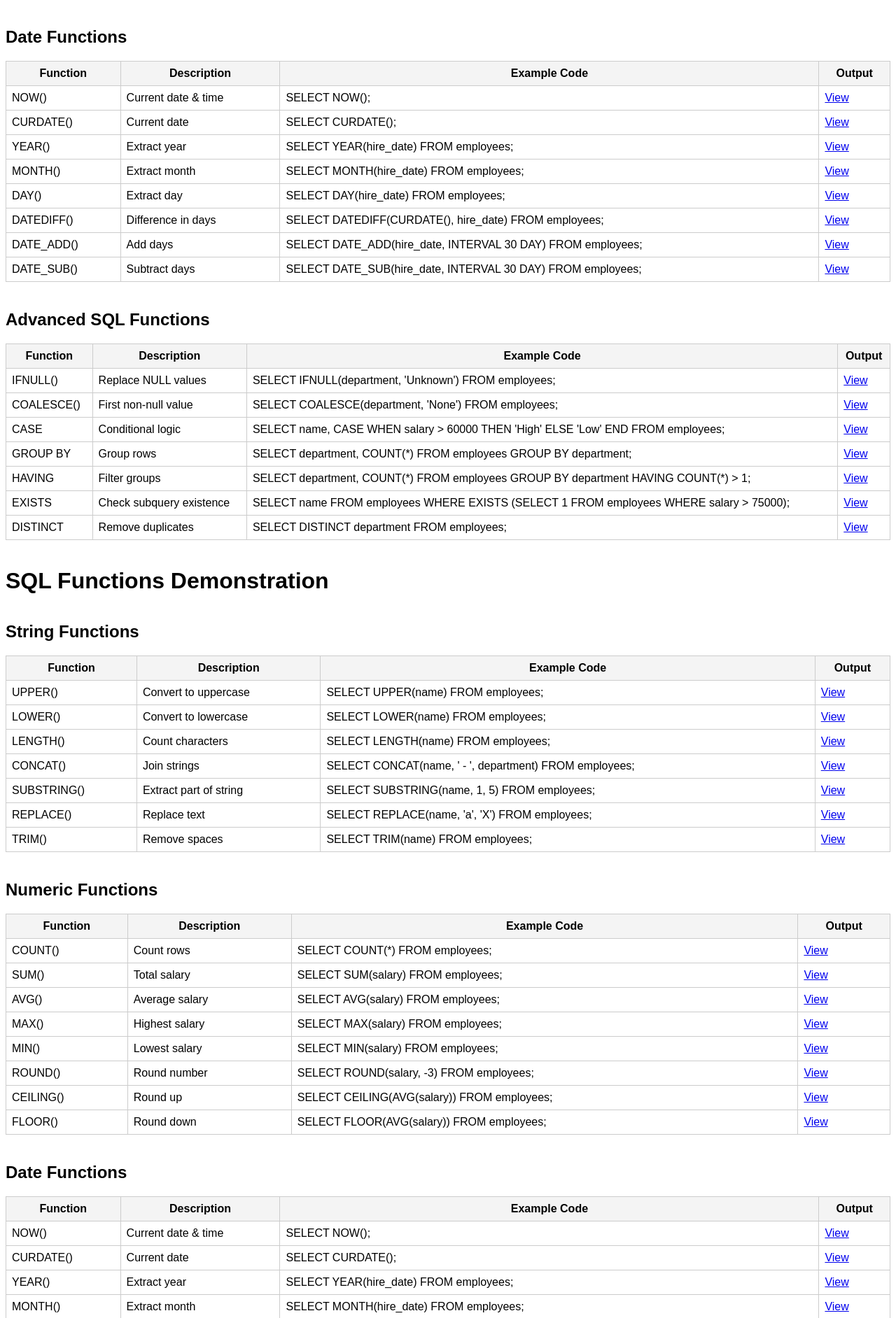
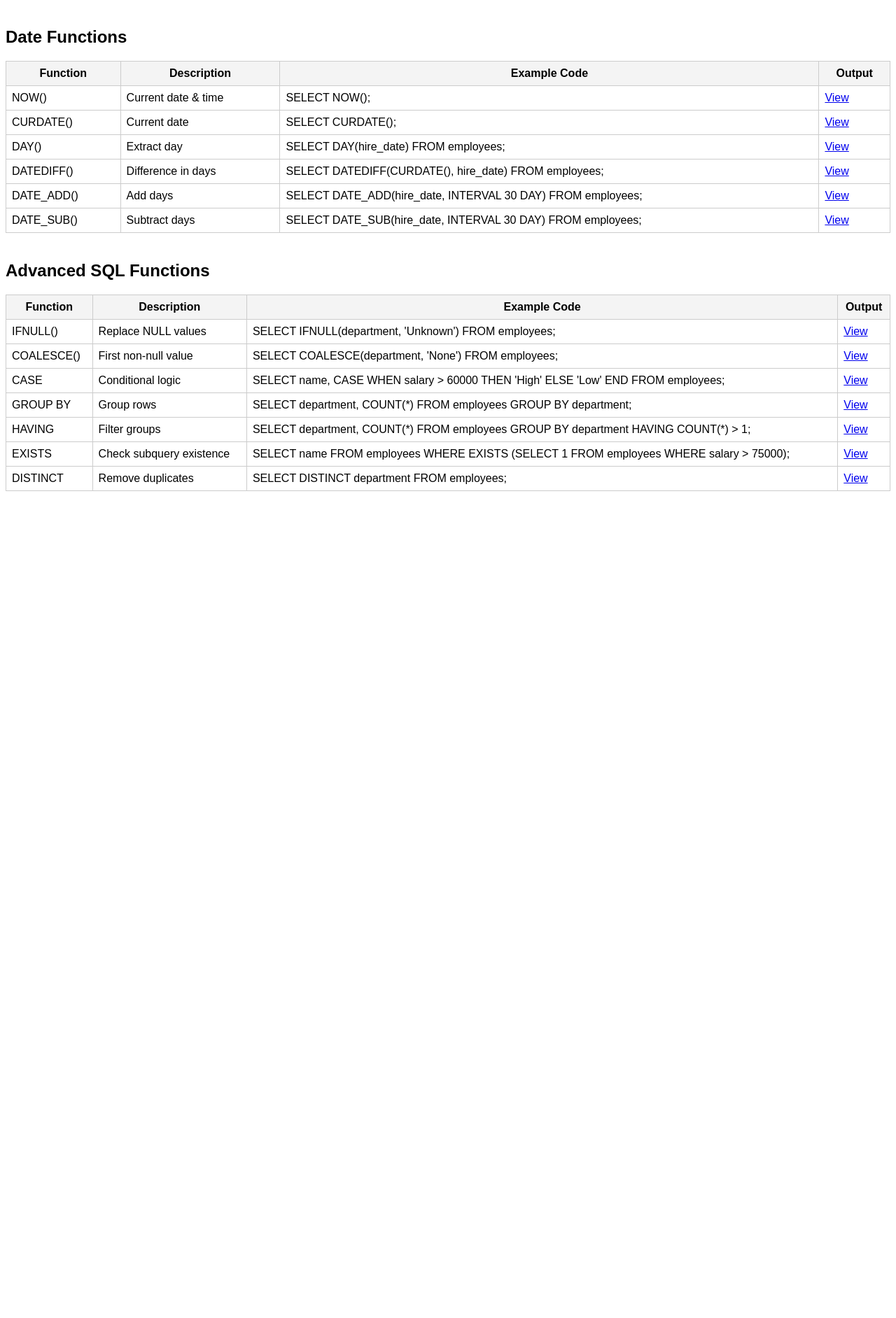
Before and after one commit to Frix15/Task3, a PHP site: page / in a window 1280 px wide. Shown: the part 832-2716 px from the top of the page at 70% size. After the commit the page ends 1534 px from the top, so only its background shows below. Run offline with PHP 8.4, Linux system fonts and the light colour scheme.

Commit message:
Fix index.php duplicate HTML

```diff
--- a/index.php
+++ b/index.php
@@ -31,10 +31,10 @@
 <table>
 <tr><th>Function</th><th>Description</th><th>Example Code</th><th>Output</th></tr>
 <tr><td>COUNT()</td><td>Count rows</td><td>SELECT COUNT(*) FROM employees;</td><td><a href="numeric/count.php">View</a></td></tr>
-<tr><td>SUM()</td><td>Total salary</td><td>SELECT SUM(salary) FROM employees;</td><td><a href="numeric/aggregate.php">View</a></td></tr>
+<tr><td>SUM()</td><td>Total salary</td><td>SELECT SUM(salary) FROM employees;</td><td><a href="numeric/sum.php">View</a></td></tr>
 <tr><td>AVG()</td><td>Average salary</td><td>SELECT AVG(salary) FROM employees;</td><td><a href="numeric/avg.php">View</a></td></tr>
-<tr><td>MAX()</td><td>Highest salary</td><td>SELECT MAX(salary) FROM employees;</td><td><a href="numeric/largest.php">View</a></td></tr>
-<tr><td>MIN()</td><td>Lowest salary</td><td>SELECT MIN(salary) FROM employees;</td><td><a href="numeric/smallest.php">View</a></td></tr>
+<tr><td>MAX()</td><td>Highest salary</td><td>SELECT MAX(salary) FROM employees;</td><td><a href="numeric/max.php">View</a></td></tr>
+<tr><td>MIN()</td><td>Lowest salary</td><td>SELECT MIN(salary) FROM employees;</td><td><a href="numeric/min.php">View</a></td></tr>
 <tr><td>ROUND()</td><td>Round number</td><td>SELECT ROUND(salary, -3) FROM employees;</td><td><a href="numeric/round.php">View</a></td></tr>
 <tr><td>CEILING()</td><td>Round up</td><td>SELECT CEILING(AVG(salary)) FROM employees;</td><td><a href="numeric/ceil.php">View</a></td></tr>
 <tr><td>FLOOR()</td><td>Round down</td><td>SELECT FLOOR(AVG(salary)) FROM employees;</td><td><a href="numeric/floor.php">View</a></td></tr>
@@ -45,8 +45,6 @@
 <tr><th>Function</th><th>Description</th><th>Example Code</th><th>Output</th></tr>
 <tr><td>NOW()</td><td>Current date & time</td><td>SELECT NOW();</td><td><a href="date/now.php">View</a></td></tr>
 <tr><td>CURDATE()</td><td>Current date</td><td>SELECT CURDATE();</td><td><a href="date/curdate.php">View</a></td></tr>
-<tr><td>YEAR()</td><td>Extract year</td><td>SELECT YEAR(hire_date) FROM employees;</td><td><a href="date/year.php">View</a></td></tr>
-<tr><td>MONTH()</td><td>Extract month</td><td>SELECT MONTH(hire_date) FROM employees;</td><td><a href="date/month.php">View</a></td></tr>
 <tr><td>DAY()</td><td>Extract day</td><td>SELECT DAY(hire_date) FROM employees;</td><td><a href="date/day.php">View</a></td></tr>
 <tr><td>DATEDIFF()</td><td>Difference in days</td><td>SELECT DATEDIFF(CURDATE(), hire_date) FROM employees;</td><td><a href="date/datediff.php">View</a></td></tr>
 <tr><td>DATE_ADD()</td><td>Add days</td><td>SELECT DATE_ADD(hire_date, INTERVAL 30 DAY) FROM employees;</td><td><a href="date/date_add.php">View</a></td></tr>
@@ -67,72 +65,6 @@
 
 </body>
 
-<!DOCTYPE html>
-<html>
-<head>
-    <title>SQL Functions Demo</title>
-    <style>
-        body { font-family: Arial; }
-        table { width: 100%; border-collapse: collapse; margin-bottom: 40px; }
-        th, td { border: 1px solid #ccc; padding: 8px; }
-        th { background: #f4f4f4; }
-        h2 { margin-top: 40px; }
-    </style>
-</head>
-<body>
 
-<h1>SQL Functions Demonstration</h1>
-
-<h2> String Functions</h2>
-<table>
-<tr><th>Function</th><th>Description</th><th>Example Code</th><th>Output</th></tr>
-<tr><td>UPPER()</td><td>Convert to uppercase</td><td>SELECT UPPER(name) FROM employees;</td><td><a href="string/upper.php">View</a></td></tr>
-<tr><td>LOWER()</td><td>Convert to lowercase</td><td>SELECT LOWER(name) FROM employees;</td><td><a href="string/lower.php">View</a></td></tr>
-<tr><td>LENGTH()</td><td>Count characters</td><td>SELECT LENGTH(name) FROM employees;</td><td><a href="string/length.php">View</a></td></tr>
-<tr><td>CONCAT()</td><td>Join strings</td><td>SELECT CONCAT(name, ' - ', department) FROM employees;</td><td><a href="string/concat.php">View</a></td></tr>
-<tr><td>SUBSTRING()</td><td>Extract part of string</td><td>SELECT SUBSTRING(name, 1, 5) FROM employees;</td><td><a href="string/substring.php">View</a></td></tr>
-<tr><td>REPLACE()</td><td>Replace text</td><td>SELECT REPLACE(name, 'a', 'X') FROM employees;</td><td><a href="string/replace.php">View</a></td></tr>
-<tr><td>TRIM()</td><td>Remove spaces</td><td>SELECT TRIM(name) FROM employees;</td><td><a href="string/trim.php">View</a></td></tr>
-</table>
-
-<h2> Numeric Functions</h2>
-<table>
-<tr><th>Function</th><th>Description</th><th>Example Code</th><th>Output</th></tr>
-<tr><td>COUNT()</td><td>Count rows</td><td>SELECT COUNT(*) FROM employees;</td><td><a href="numeric/count.php">View</a></td></tr>
-<tr><td>SUM()</td><td>Total salary</td><td>SELECT SUM(salary) FROM employees;</td><td><a href="numeric/aggregate.php">View</a></td></tr>
-<tr><td>AVG()</td><td>Average salary</td><td>SELECT AVG(salary) FROM employees;</td><td><a href="numeric/avg.php">View</a></td></tr>
-<tr><td>MAX()</td><td>Highest salary</td><td>SELECT MAX(salary) FROM employees;</td><td><a href="numeric/largest.php">View</a></td></tr>
-<tr><td>MIN()</td><td>Lowest salary</td><td>SELECT MIN(salary) FROM employees;</td><td><a href="numeric/smallest.php">View</a></td></tr>
-<tr><td>ROUND()</td><td>Round number</td><td>SELECT ROUND(salary, -3) FROM employees;</td><td><a href="numeric/round.php">View</a></td></tr>
-<tr><td>CEILING()</td><td>Round up</td><td>SELECT CEILING(AVG(salary)) FROM employees;</td><td><a href="numeric/ceil.php">View</a></td></tr>
-<tr><td>FLOOR()</td><td>Round down</td><td>SELECT FLOOR(AVG(salary)) FROM employees;</td><td><a href="numeric/floor.php">View</a></td></tr>
-</table>
-
-<h2> Date Functions</h2>
-<table>
-<tr><th>Function</th><th>Description</th><th>Example Code</th><th>Output</th></tr>
-<tr><td>NOW()</td><td>Current date & time</td><td>SELECT NOW();</td><td><a href="date/now.php">View</a></td></tr>
-<tr><td>CURDATE()</td><td>Current date</td><td>SELECT CURDATE();</td><td><a href="date/curdate.php">View</a></td></tr>
-<tr><td>YEAR()</td><td>Extract year</td><td>SELECT YEAR(hire_date) FROM employees;</td><td><a href="date/year.php">View</a></td></tr>
-<tr><td>MONTH()</td><td>Extract month</td><td>SELECT MONTH(hire_date) FROM employees;</td><td><a href="date/month.php">View</a></td></tr>
-<tr><td>DAY()</td><td>Extract day</td><td>SELECT DAY(hire_date) FROM employees;</td><td><a href="date/day.php">View</a></td></tr>
-<tr><td>DATEDIFF()</td><td>Difference in days</td><td>SELECT DATEDIFF(CURDATE(), hire_date) FROM employees;</td><td><a href="date/datediff.php">View</a></td></tr>
-<tr><td>DATE_ADD()</td><td>Add days</td><td>SELECT DATE_ADD(hire_date, INTERVAL 30 DAY) FROM employees;</td><td><a href="date/date_add.php">View</a></td></tr>
-<tr><td>DATE_SUB()</td><td>Subtract days</td><td>SELECT DATE_SUB(hire_date, INTERVAL 30 DAY) FROM employees;</td><td><a href="date/date_sub.php">View</a></td></tr>
-</table>
-
-<h2> Advanced SQL Functions</h2>
-<table>
-<tr><th>Function</th><th>Description</th><th>Example Code</th><th>Output</th></tr>
-<tr><td>IFNULL()</td><td>Replace NULL values</td><td>SELECT IFNULL(department, 'Unknown') FROM employees;</td><td><a href="advanced/ifnull.php">View</a></td></tr>
-<tr><td>COALESCE()</td><td>First non-null value</td><td>SELECT COALESCE(department, 'None') FROM employees;</td><td><a href="advanced/coalesce.php">View</a></td></tr>
-<tr><td>CASE</td><td>Conditional logic</td><td>SELECT name, CASE WHEN salary > 60000 THEN 'High' ELSE 'Low' END FROM employees;</td><td><a href="advanced/case.php">View</a></td></tr>
-<tr><td>GROUP BY</td><td>Group rows</td><td>SELECT department, COUNT(*) FROM employees GROUP BY department;</td><td><a href="advanced/groupby.php">View</a></td></tr>
-<tr><td>HAVING</td><td>Filter groups</td><td>SELECT department, COUNT(*) FROM employees GROUP BY department HAVING COUNT(*) > 1;</td><td><a href="advanced/having.php">View</a></td></tr>
-<tr><td>EXISTS</td><td>Check subquery existence</td><td>SELECT name FROM employees WHERE EXISTS (SELECT 1 FROM employees WHERE salary > 75000);</td><td><a href="advanced/exists.php">View</a></td></tr>
-<tr><td>DISTINCT</td><td>Remove duplicates</td><td>SELECT DISTINCT department FROM employees;</td><td><a href="advanced/distinct.php">View</a></td></tr>
-</table>
-
-</body>
 
 </html>
```
